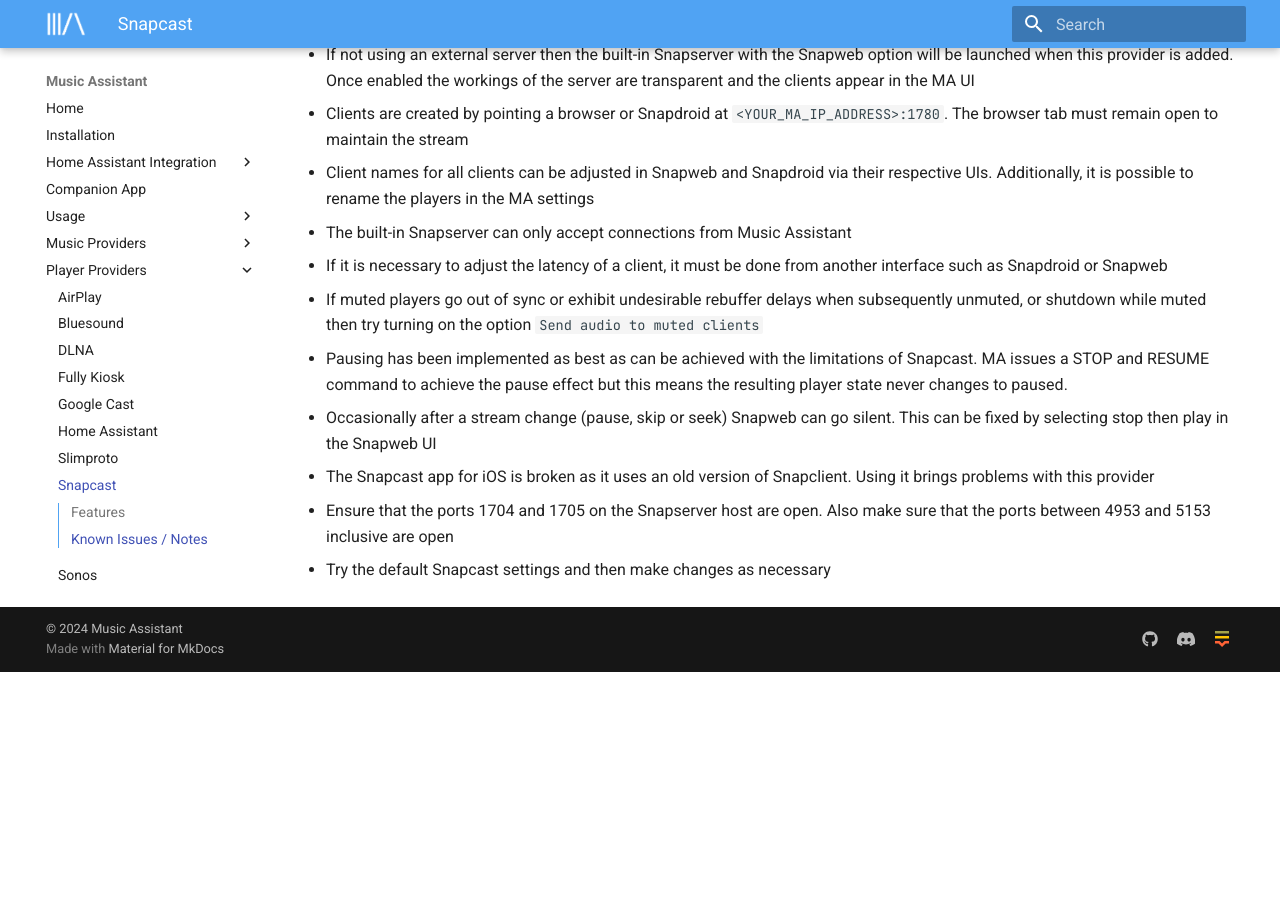
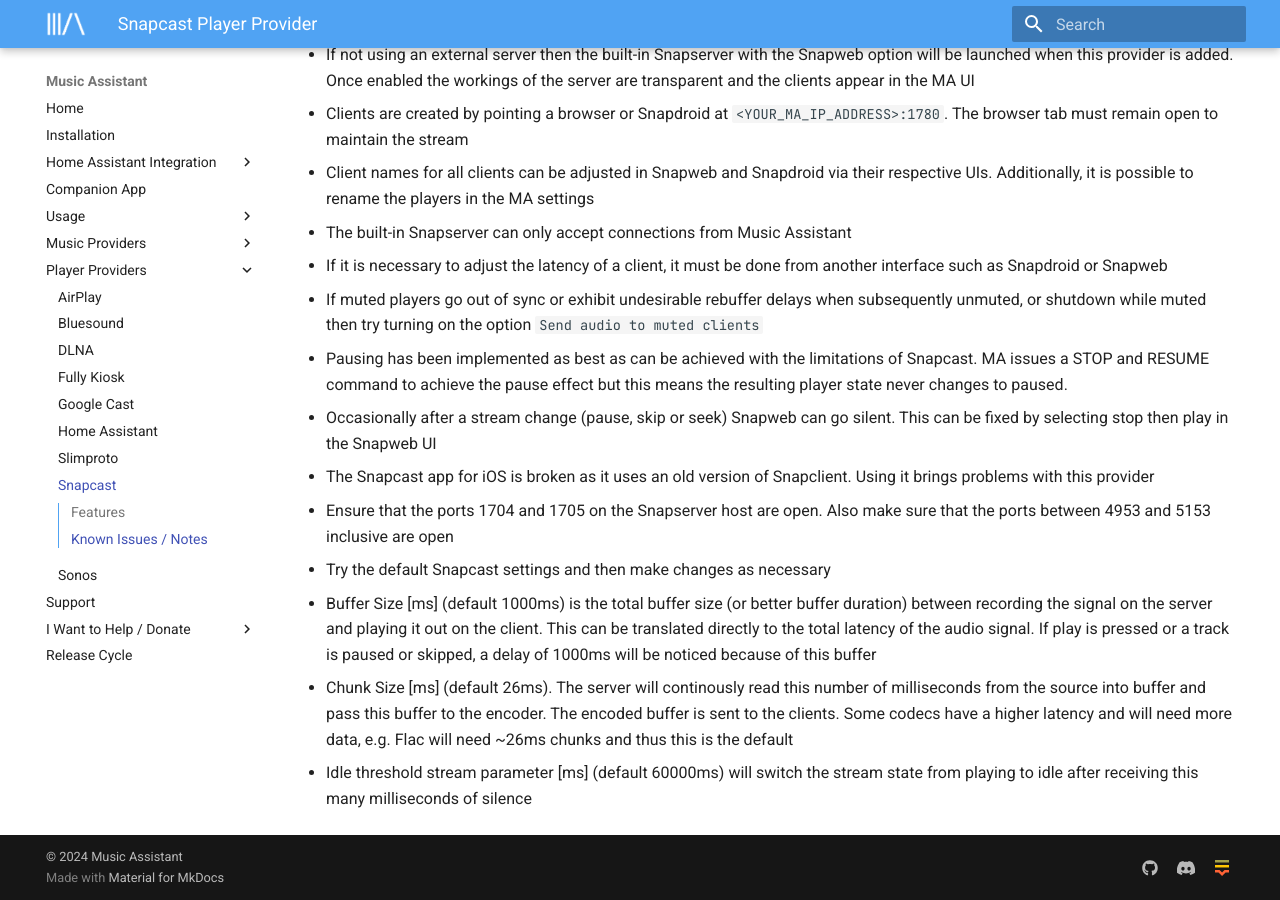
Before and after one commit to pwbriggs/music-assistant.github.io, an MkDocs documentation site: the page built from docs/player-support/snapcast.md, in a window 1280 px wide and 900 px high, scrolled down 1234 px. Built offline with MkDocs 1.6.1 and Material for MkDocs 9.7.7, drawn with Linux system fonts in a browser that asks for light colours; before the commit the page ends 1906 px from its top, so only the background shows below that.

Commit message:
Add details of settings

```diff
--- a/docs/player-support/snapcast.md
+++ b/docs/player-support/snapcast.md
@@ -1,3 +1,8 @@
+---
+title: Snapcast Player Provider
+description: Details for the Snapcast Player Provider
+---
+
 # Snapcast ![Preview image](../assets/icons/snapcast-icon.svg){ width=70 align=right }
 
 Music Assistant supports Snapcast, a powerful solution for synchronized multi-room audio streaming. Snapcast enables seamless playback across various devices, creating an immersive audio experience.
@@ -27,3 +32,6 @@
 - The Snapcast app for iOS is broken as it uses an old version of Snapclient. Using it brings problems with this provider
 - Ensure that the ports 1704 and 1705 on the Snapserver host are open. Also make sure that the ports between 4953 and 5153 inclusive are open
 - Try the default Snapcast settings and then make changes as necessary
+- Buffer Size [ms] (default 1000ms) is the total buffer size (or better buffer duration) between recording the signal on the server and playing it out on the client. This can be translated directly to the total latency of the audio signal. If play is pressed or a track is paused or skipped, a delay of 1000ms will be noticed because of this buffer
+- Chunk Size [ms] (default 26ms). The server will continously read this number of milliseconds from the source into buffer and pass this buffer to the encoder. The encoded buffer is sent to the clients. Some codecs have a higher latency and will need more data, e.g. Flac will need ~26ms chunks and thus this is the default
+- Idle threshold stream parameter [ms] (default 60000ms) will switch the stream state from playing to idle after receiving this many milliseconds of silence
```
